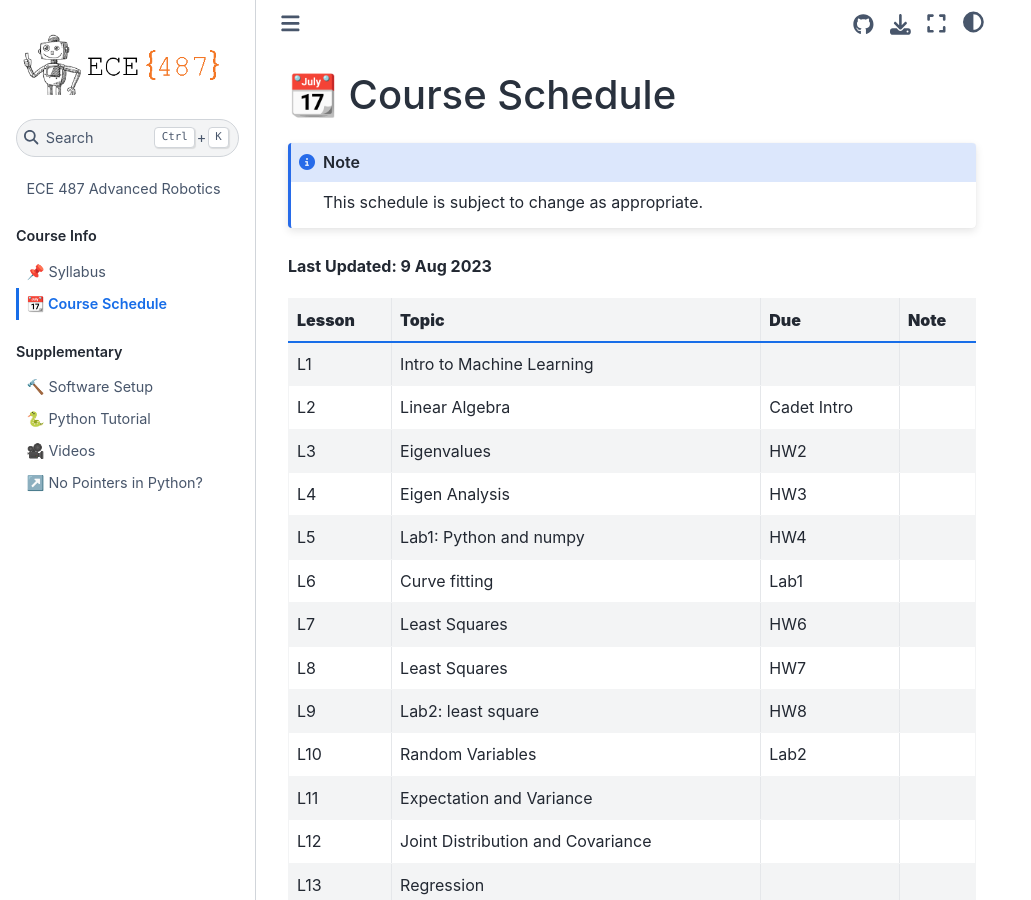
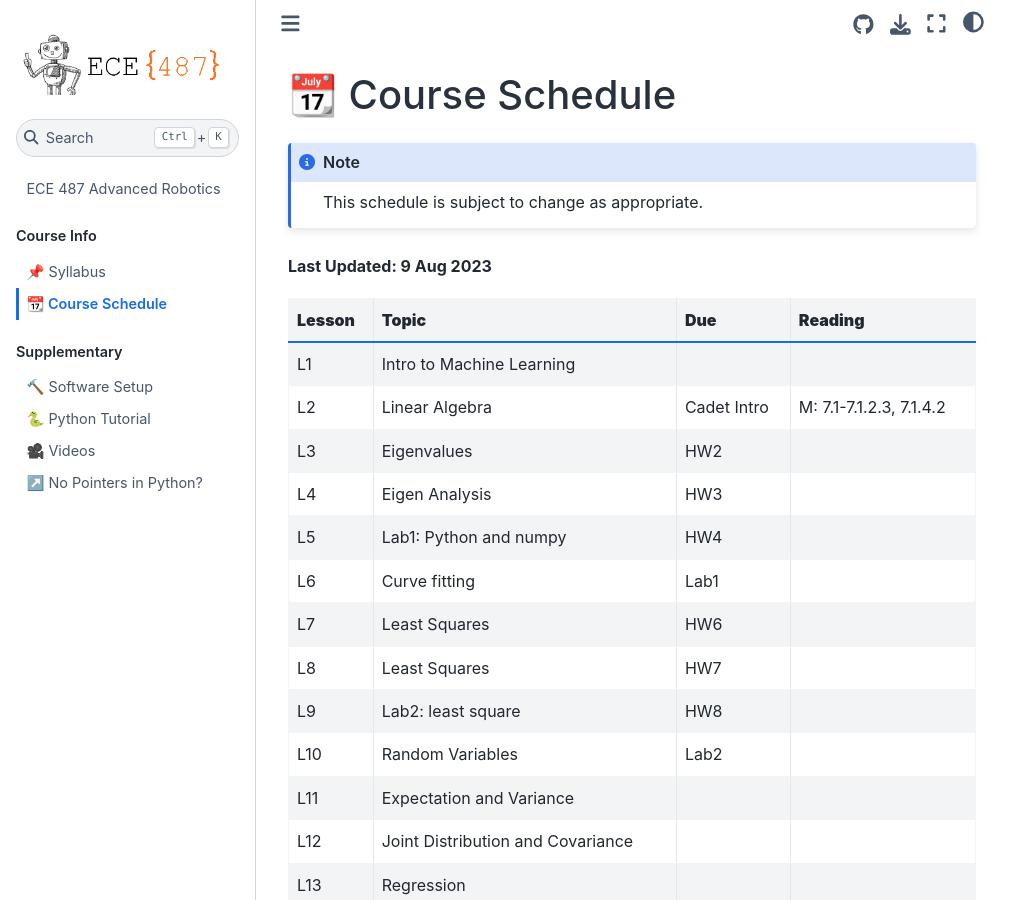
Before and after one commit to stanbaek/ece487, a Jupyter Book: the page built from docs/schedule.md, in a window 1280 px wide and 900 px high. Shown: the whole window, without its empty margins (0-1031 px from the left). Built offline with Jupyter Book 1.0.4 settings and Sphinx 7.4.7 and the Sphinx Book theme 1.1.4, drawn with Linux system fonts in a browser that asks for light colours.

Commit message:
Updated reading assignments

````diff
--- a/docs/schedule.md
+++ b/docs/schedule.md
@@ -5,10 +5,10 @@ This schedule is subject to change as appropriate.
 ```
 **Last Updated: 9 Aug 2023**
 
-**Lesson**|  **Topic**                        | **Due**            | **Note**
-----------|-----------------------------------|--------------------|-----------
+**Lesson**|  **Topic**                        | **Due**            | **Reading**
+----------|-----------------------------------|--------------------|-----------------
  L1       | Intro to Machine Learning         |                    |
- L2       | Linear Algebra                    | Cadet Intro        |
+ L2       | Linear Algebra                    | Cadet Intro        | M: 7.1-7.1.2.3, 7.1.4.2
  L3       | Eigenvalues                       | HW2                |
  L4       | Eigen Analysis                    | HW3                |
  L5       | Lab1: Python and numpy            | HW4                |
````
